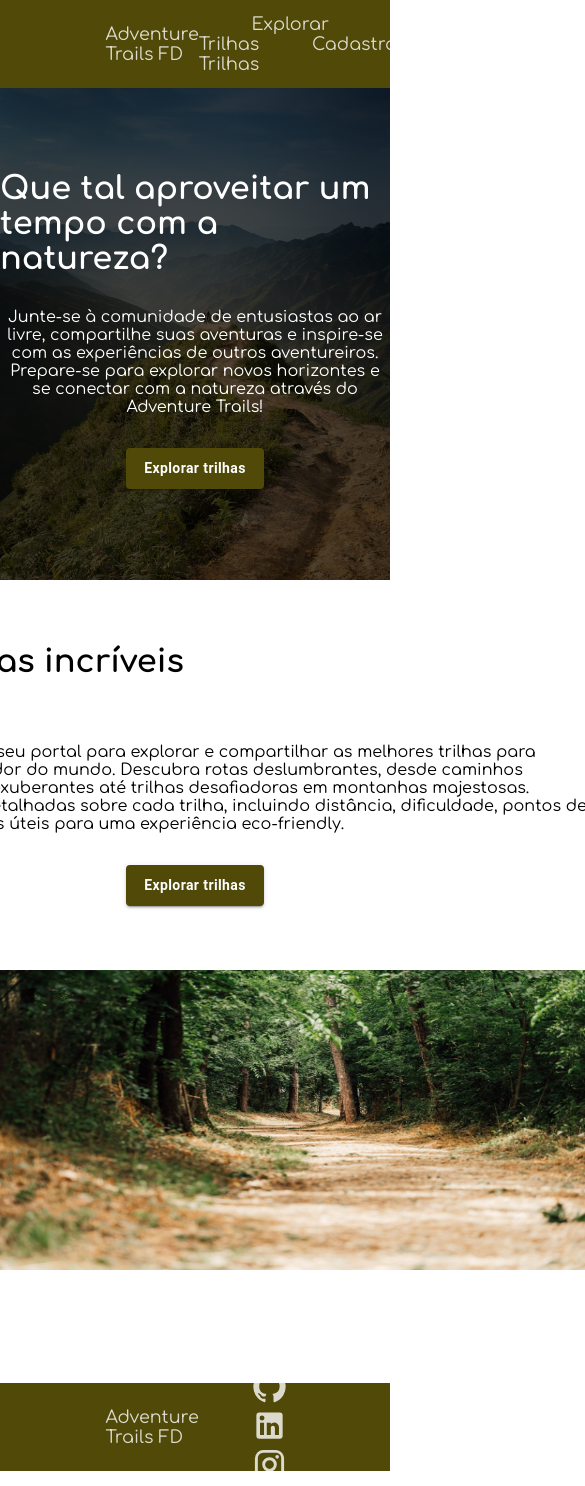
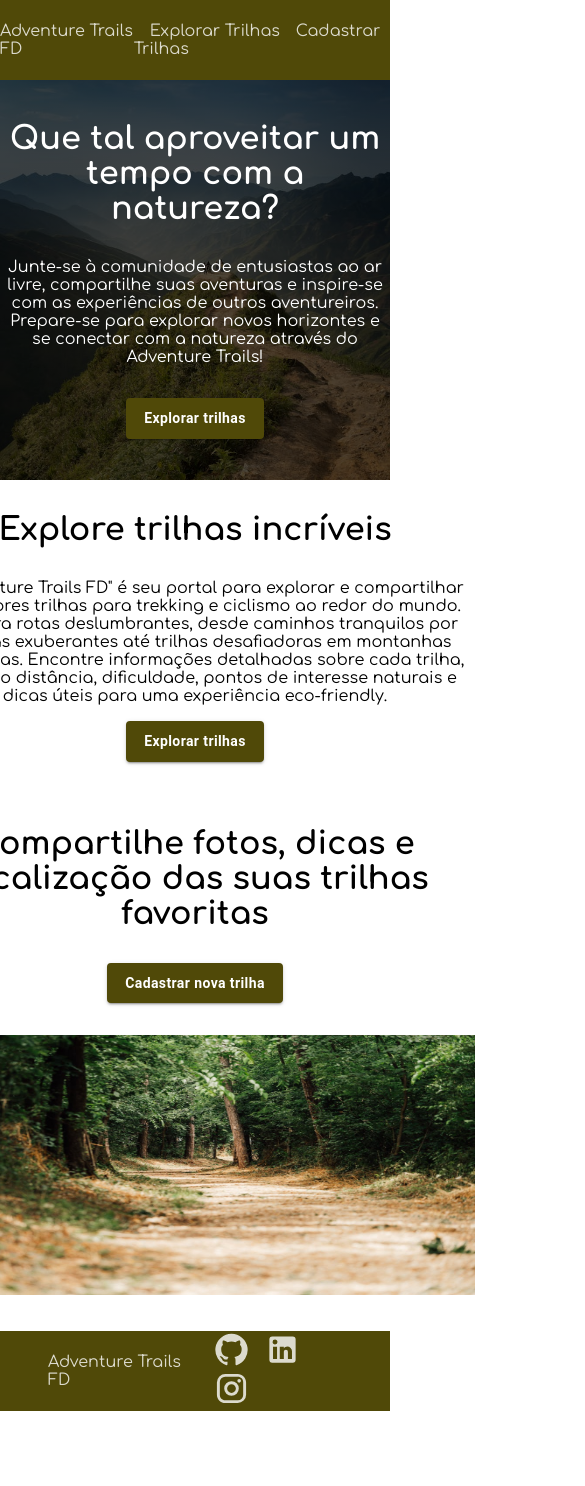
Before and after one commit to hiediferreira/adventure-trails-fd, a React (Vite) app: page / in a window 390 px wide. Shown: the whole page, 585 px wide, since content can reach past the window. After the commit the page ends 1411 px from the top, so only its background shows below. Built offline with nearby package versions, Linux system fonts and the light colour scheme.

Commit message:
Tornando a aplicação responsiva

```diff
--- a/src/Components/CardFooter/footer.module.css
+++ b/src/Components/CardFooter/footer.module.css
@@ -1,26 +1,45 @@
+@media all{
     .footer{
         background-color: var(--marrom);
         height: 5em;
         width: 100vw;
         display: flex;
-    justify-content: space-between;
+        justify-content: center;
         align-items: center;
-    padding: 0 6em;
-    font-size: 1.1em
+        padding: 0 3em;
+        font-size: 1em
     }
 
     .footerIcons { /* Configurando a tag <Link />*/
         color: white;
-    padding-left: 3em;
+        padding-left: 1em;
         opacity: 0.8;
     }
 
     .footerIcons:hover, .iconHome2:hover{
         opacity: 1;
-    font-size: 1.2em;;
     }
 
     .iconHome2 {
         opacity: 0.8;
         color: white;
     }
+
+}
+
+
+@media (min-width: 992px) {
+    .footer{
+        justify-content: space-between;
+        padding: 0 6em;
+        font-size: 1.1em
+    }
+
+    .footerIcons { /* Configurando a tag <Link />*/
+        padding-left: 3em;
+    }
+
+    .footerIcons:hover, .iconHome2:hover{
+        font-size: 1.2em;;
+    }
+}
--- a/src/Components/CardHeader/header.module.css
+++ b/src/Components/CardHeader/header.module.css
@@ -1,27 +1,43 @@
+@media all{
     .header{
         width: 100vw;
         height: 5em;
         background-color: var(--marrom);
+        font-size: 1em;
         display: flex;
-    justify-content: space-between;
         align-items: center;
-    font-size: 1.1em;
-    padding: 0 6em;
+        justify-content: center;
         position: fixed;
     }
 
     .linkHeader{
         color: white;
-    padding-left: 3em;
+        padding-left: 1em;
         opacity: 0.8;
-}
-
-.linkHeader:hover, .linkHome1:hover{
-    opacity: 1;
-    font-size: 1.2em;
     }
 
     .linkHome1{
         color: white;
         opacity: 0.8;
     }
+
+    .linkHeader:hover, .linkHome1:hover{
+        opacity: 1;
+    }
+}
+
+@media (min-width: 992px){
+    .header{
+        justify-content: space-between;
+        font-size: 1.1em;
+        padding: 0 6em;
+    }
+
+    .linkHeader{
+        padding-left: 3em;
+    }
+
+    .linkHeader:hover, .linkHome1:hover{
+        font-size: 1.2em;
+    }
+}
--- a/src/Components/CardTrilha/cardTrilha.module.css
+++ b/src/Components/CardTrilha/cardTrilha.module.css
@@ -1,15 +1,16 @@
+@media all{
     .cardContainer{
         /* Contém todo o conteúdo do card*/
         display: flex;
         box-shadow: .2em .2em .8em black;
-    min-height: 15em;
-    width: 50em;
-    margin-bottom: 3em; /*Distância entre os cards*/
+        min-height: 0em;
+        width: 35em;
+        margin-bottom: 2em; /*Distância entre os cards*/
         color: var(--corFonte);
     }
 
     .cardContainer:hover{
-    border: 4px solid var(--bordaHover);
+        border: 3px solid var(--bordaHover);
         box-shadow: none;
     }
 
@@ -23,10 +24,10 @@
         display: flex;
         flex-direction: column;
         justify-content: space-evenly;
-
-    font-size: 1.2em;
+        font-size: 1em;
         text-align: center;
         margin: auto;
+        margin: 0 10px;
     }
 
     .cardTitulo{
@@ -50,7 +51,6 @@
         width: 160px;
         border-radius: 10px;
         background-color: rgba(92, 102, 112, 0.5);
-
         text-align: center;
         padding: 1px;
         margin-bottom: 10px;
@@ -70,11 +70,66 @@
 
     .favButton{
         border: none;
-    font-size: 24px;
+        font-size: 18px;
         margin-left: 10px;
     }
 
     .estrelas{
         color: rgb(149, 4, 149);
+        font-size: 18px;
+    }
+}
+
+@media (min-width: 769px){
+    .cardContainer{
+        /* Contém todo o conteúdo do card*/
+        min-height: 0;
+        width: 40em;
+        margin-bottom: 3em; /*Distância entre os cards*/
+    }
+
+    .cardDados{
+        /* Contém todo o conteúdo do card (título, informações)*/
+        font-size: 1.1em;
+    }
+
+    .favButton{
+        font-size: 20px;
+    }
+
+    .estrelas{
+        font-size: 20px;
+    }
+}
+
+@media (min-width: 992px){
+    .cardContainer{
+        /* Contém todo o conteúdo do card*/
+        min-height: 15em;
+        width: 50em;
+        margin-bottom: 3em; /*Distância entre os cards*/
+    }
+
+    .cardContainer:hover{
+        border: 4px solid var(--bordaHover);
+    }
+
+    .cardDados{
+        /* Contém todo o conteúdo do card (título, informações)*/
+        display: flex;
+        flex-direction: column;
+        justify-content: space-evenly;
+
+        font-size: 1.2em;
+        text-align: center;
+        margin: auto;
+    }
+
+    .favButton{
         font-size: 24px;
     }
+
+    .estrelas{
+        font-size: 24px;
+    }
+}
--- a/src/Pages/Home.jsx
+++ b/src/Pages/Home.jsx
@@ -31,7 +31,7 @@ function Home(){
             </div>
             <div className={styles.conteudoHome}>
                 <div className={styles.cHome1}>
-                    <div>
+                    <div className={styles.cHome1Config}>
                         <h1 className={styles.margin2em}>Explore trilhas incríveis</h1>
                         <p className={styles.margin2em}>
                             O "Adventure Trails FD" é seu portal para explorar e compartilhar as melhores trilhas para trekking e ciclismo ao redor do mundo. Descubra rotas deslumbrantes, desde caminhos tranquilos por florestas exuberantes até trilhas desafiadoras em montanhas majestosas. Encontre informações detalhadas sobre cada trilha, incluindo distância, dificuldade, pontos de interesse naturais e dicas úteis para uma experiência eco-friendly.
--- a/src/Pages/estilosPages.module.css
+++ b/src/Pages/estilosPages.module.css
@@ -1,3 +1,4 @@
+@media all{
     /* Comum às páginas */
     .h1Principal{
     margin: 1em 0;
@@ -6,7 +7,7 @@
 
     /* Página Home*/
     .imgHome{
-    height: 500px;
+        height: 400px;
         width: 100vw;
         background-image: linear-gradient(rgba(0, 0, 0, 0.7), rgba(0, 0, 0, 0.7)), url(../assets/imagem-fundo.jpg);
         background-repeat: no-repeat;
@@ -19,41 +20,56 @@
         align-items: center;
     }
 
+    .imgHome>h1{
+        max-width: 400px;
+        text-align: center;
+    }
+
     .pSize{
-    max-width: 700px;
+        max-width: 400px;
         margin: 2em 0;
         text-align: center;
     }
 
     .conteudoHome{
-    margin: 4em;
+        margin: 2em;
+    }
+
+    .cHome1{
+        /*Contém h1, p e botão*/
+        display: flex;
+        flex-direction: column;
+        align-items: center;
+        justify-content: center;
+        text-align: center;
+    }
+
+    .cHome1Config>p{
+        /*Contém h1 e p*/
+        max-width: 580px;
     }
 
     .margin2em{
-    margin-bottom: 2em;
-}
-
-.cHome1{
-    display: flex;
-    flex-direction: column;
-    align-items: center;
+        margin-bottom: 1em;
     }
 
     .cHome2{
+        /*Contém h1, botão e imagem*/
         display: flex;
-    justify-content: space-between;
+        flex-direction: column;
+        max-width: 580px;
+        text-align: center;
     }
 
     .h1Size{
-    max-width: 350px;
-    margin-bottom: 2em;
+        margin-bottom: 1em;
     }
 
     .imgNatureza{
-    height: 300px;
-    width: 600px;
+        height: 260px;
+        width: 560px;
+        margin-top: 2em;
     }
-
 
     /* Página de Cadastro*/
     .containerCadastro{
@@ -67,8 +83,8 @@
 
     .inputStyle{   /*Inputs menores*/
         margin: 0.2em 0 1em 0;
-    width: 280px;
-    height: 40px;
+        width: 240px;
+        height: 30px;
         border-radius: 5px;
         padding-left: 10px;
         border: 1px solid #504908;
@@ -76,17 +92,17 @@
 
     .inputMaior{ /*Inputs maiores*/
         margin: 0.2em 0 1em 0;
-    width: 580px;
-    height: 40px;
+        width: 500px;
+        height: 30px;
         border-radius: 5px;
         padding-left: 10px;
         border: 1px solid #504908;
     }
 
     .divCentral{ /*div com 6 inputs menores*/
-    width: 580px;   /*2x 280px + 20px de gap*/
+        width: 500px;   /*2x 240px + 20px de gap*/
         display: grid;
-    grid-template-columns: 280px 280px;
+        grid-template-columns: 240px 240px;
         grid-template-rows: 1fr 1fr 1fr;
         column-gap: 20px;
     }
@@ -98,6 +114,82 @@
 
     .msgErro{
         color:red;
-    font-size: 12px;
+        font-size: 10px;
         margin-bottom: 1em;
     }
+}
+
+@media (min-width: 992px){
+    /* Página Home*/
+    .imgHome{
+        height: 500px;
+    }
+
+    .pSize{
+        max-width: 700px;
+        margin: 2em 0;
+    }
+
+    .imgHome>h1{
+        max-width: 500px;
+    }
+
+    .conteudoHome{
+        margin: 4em;
+    }
+
+    .margin2em{
+        margin-bottom: 2em;
+    }
+
+    .cHome1{
+        /*Contém h1, p e botão*/
+        display: flex;
+        flex-direction: column;
+        align-items: center;
+    }
+
+    .cHome1Config>p{
+        max-width: 100vw;
+        text-align: center;
+    }
+
+    .cHome2{
+        flex-direction: row;
+        justify-content: space-between;
+        max-width: 100vw;
+        text-align: left;
+    }
+
+    .h1Size{
+        max-width: 400px;
+        margin: 0 0 2em 0;
+    }
+
+    .imgNatureza{
+        height: 300px;
+        width: 600px;
+        margin-top: 0;
+    }
+
+
+    /* Página de Cadastro*/
+    .inputStyle{   /*Inputs menores*/
+        width: 280px;
+        height: 40px;
+    }
+
+    .inputMaior{ /*Inputs maiores*/
+        width: 580px;
+        height: 40px;
+    }
+
+    .divCentral{ /*div com 6 inputs menores*/
+        width: 580px;   /*2x 280px + 20px de gap*/
+        grid-template-columns: 280px 280px;
+    }
+
+    .msgErro{
+        font-size: 12px;
+    }
+}
```
Lines whose indentation alone changed are shown as unchanged.
